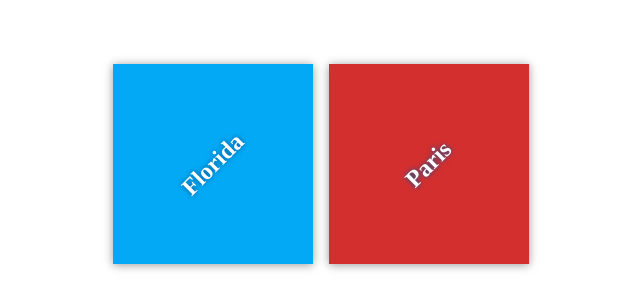
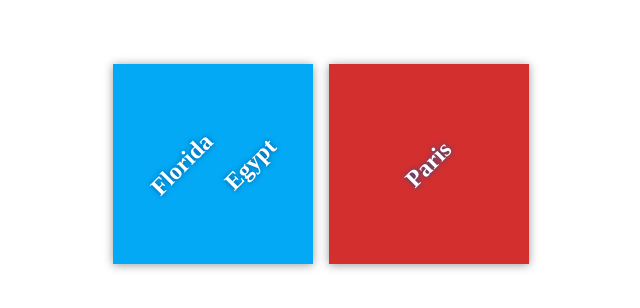
Before and after one commit to amrabdelaziem/my-travel-plans, a plain HTML site: page index.html in a window 1280 px wide. Shown: the part 236-544 px from the top of the page, without its empty margins (319-959 px from the left). Drawn offline with Linux system fonts and the light colour scheme; files that its build step writes are made by us from their sources.

Commit message:
Adding new Heading

```diff
--- a/index.html
+++ b/index.html
@@ -12,6 +12,7 @@
         <div class=destination-container>
             <div class=destination id=florida>
                 <h2>Florida</h2>
+                <h2>Egypt</h2>
             </div>
 
             <div class=destination id=paris>
```
